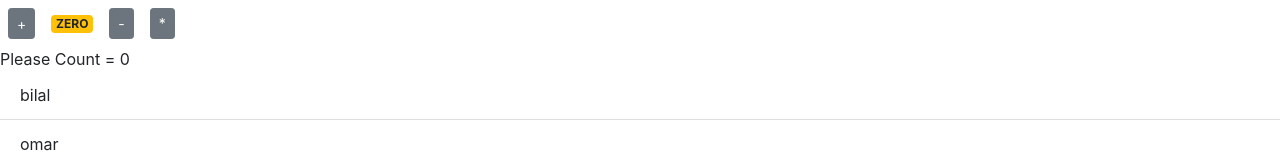
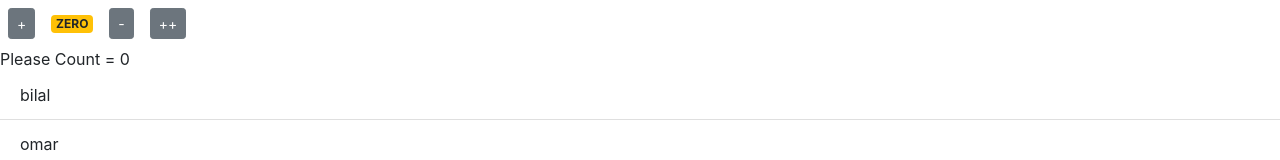
Before and after one commit to bilalfarw/counterapp, a React (Create React App) app: page / in a window 1280 px wide. Shown: the top 160 px of the page. Built offline with nearby package versions, Linux system fonts and the light colour scheme.

Commit message:
Modify the addition btn

```diff
--- a/src/components/counter.jsx
+++ b/src/components/counter.jsx
@@ -30,12 +30,7 @@ class Counter extends Component {
           -
         </button>
 
-        <button
-          onClick={this.handelDecrement}
-          className="btn btn-secondary btn-sm m-2"
-        >
-          *
-        </button>
+        <button className="btn btn-secondary btn-sm m-2">++</button>
         <div>
           {/* if condition but dosent have an else */}
           {this.state.count === 0 && "Please Count = 0 "}
```
